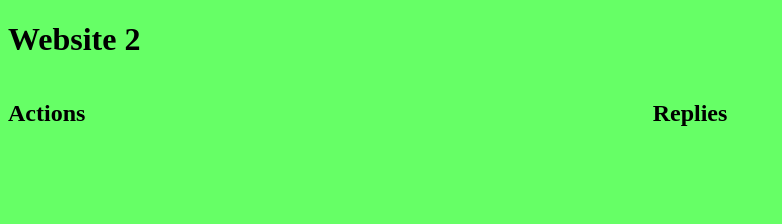
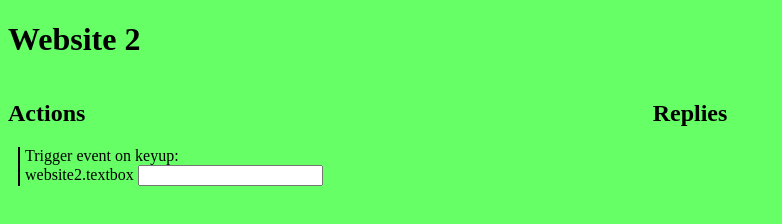
Before and after one commit to InstanceOfAnObject/IFrameOrchestrator, a website: page demo/website2.html in a window 1280 px wide. Shown: the whole page, without its empty margins (0-782 px from the left). Drawn offline with Linux system fonts and the light colour scheme.

Commit message:
Add demo triggering event on keyup

```diff
--- a/demo/website2.html
+++ b/demo/website2.html
@@ -11,7 +11,13 @@
 
 	<div class="actions">
 		<h2>Actions</h2>
-		<ul class="list"></ul>
+		<ul class="list">
+			<li>
+				<label>Trigger event on keyup:</label><br/>
+				<label>website2.textbox</label>
+				<input type="text" id="txtInput" onkeyup="triggerTextChanged(this.value)" />
+			</li>
+		</ul>
 	</div>
 	<div class="replies">
 		<h2>Replies</h2>
@@ -26,6 +32,10 @@
 			document.getElementById('replies').appendChild(item);
 		}
 
+		function triggerTextChanged(value){
+			iframeOrchestratorClient.triggerEvent('website2.textChanged', value);
+		}
+
 		iframeOrchestratorClient.subscribeEvent('website1.hello', function(data){
 			output(data.value);
 		});
```
Also changed, not shown: demo/website3.html (+14 -0 lines).
